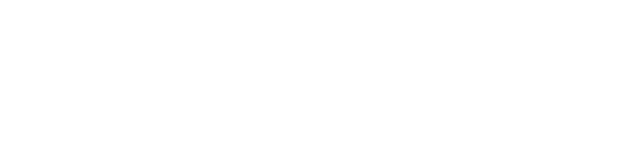
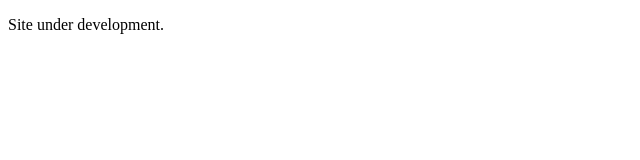
Before and after one commit to carlosmduque/carlosmduque.github.io, a plain HTML site: page index.html in a window 1280 px wide. Shown: the whole page, without its empty margins (0-640 px from the left). Drawn offline with Linux system fonts and the light colour scheme.

Commit message:
Update index.html

```diff
--- a/index.html
+++ b/index.html
@@ -13,6 +13,7 @@
 </head>
 
 <body>
+  <p>Site under development.</p>
 
 </body>
 </html>
```
